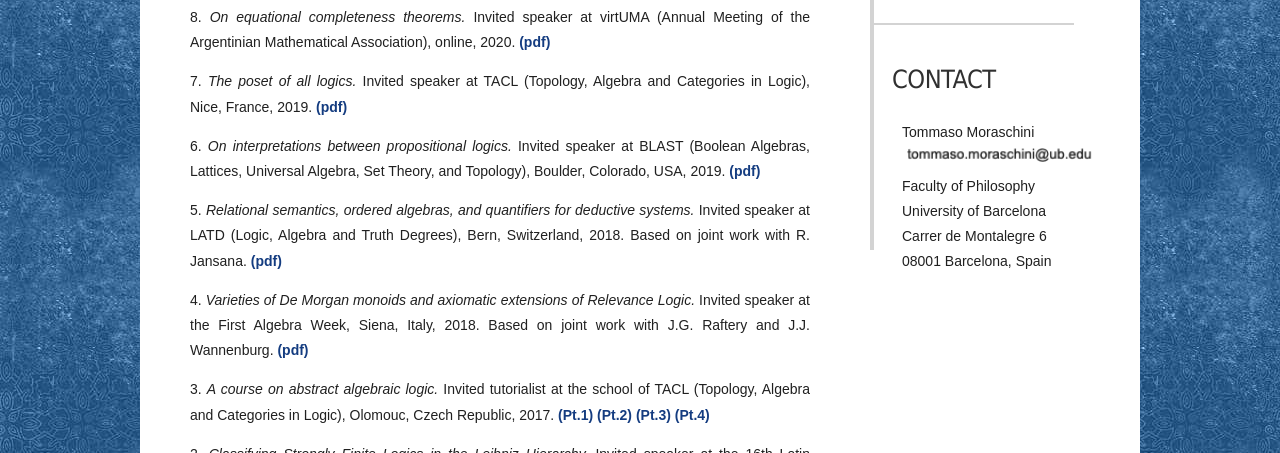
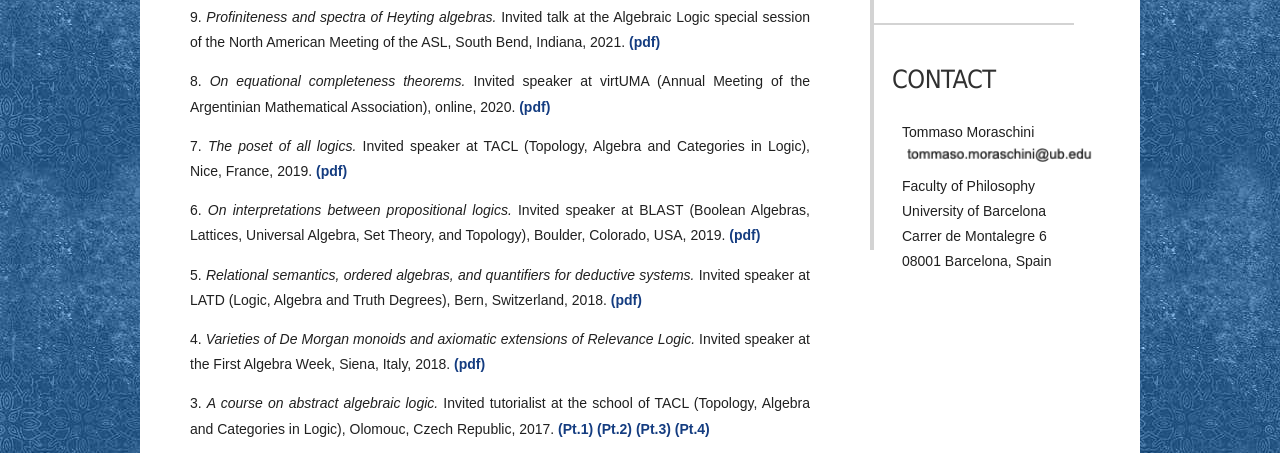
Before and after one commit to moraschini/moraschini.github.io, a plain HTML site: page conferences.html in a window 1280 px wide. Shown: the part 324-777 px from the top of the page. Drawn offline with Linux system fonts and the light colour scheme.

Commit message:
conference

```diff
--- a/conferences.html
+++ b/conferences.html
@@ -54,6 +54,8 @@ Released   : 20120902
 										<p></p>
 
 
+					<p> 9. <i> Profiniteness and spectra of Heyting algebras. </i> Invited talk at the Algebraic Logic special session of the North American Meeting of the ASL, South Bend, Indiana, 2021. <a href="files/slides/2021-ASL.pdf"> (pdf) </a>
+					</p>
 
 
 					<p> 8. <i> On equational completeness theorems. </i> Invited speaker at virtUMA (Annual Meeting of the Argentinian Mathematical Association), online, 2020.
@@ -69,12 +71,12 @@ Released   : 20120902
 						<a href="files/slides/2019-BLAST.pdf"> (pdf) </a>
 					</p>
 
-					<p> 5. <i> Relational semantics, ordered algebras, and quantifiers for deductive systems. </i> Invited speaker at LATD  (Logic, Algebra and Truth Degrees), Bern, Switzerland, 2018. Based on joint work with R. Jansana.
+					<p> 5. <i> Relational semantics, ordered algebras, and quantifiers for deductive systems. </i> Invited speaker at LATD  (Logic, Algebra and Truth Degrees), Bern, Switzerland, 2018.
 					<a href="files/slides/2018-LATD.pdf"> (pdf) </a>
 					</p>
 
 
-					<p> 4. <i> Varieties of De Morgan monoids and axiomatic extensions of Relevance Logic. </i> Invited speaker at the First Algebra Week, Siena, Italy, 2018. Based on joint work with J.G. Raftery and J.J. Wannenburg.
+					<p> 4. <i> Varieties of De Morgan monoids and axiomatic extensions of Relevance Logic. </i> Invited speaker at the First Algebra Week, Siena, Italy, 2018.
 					<a href="files/slides/2018-Algebra-Week.pdf"> (pdf) </a>
 					</p>
 
```
Also changed, not shown: 1 other file.
